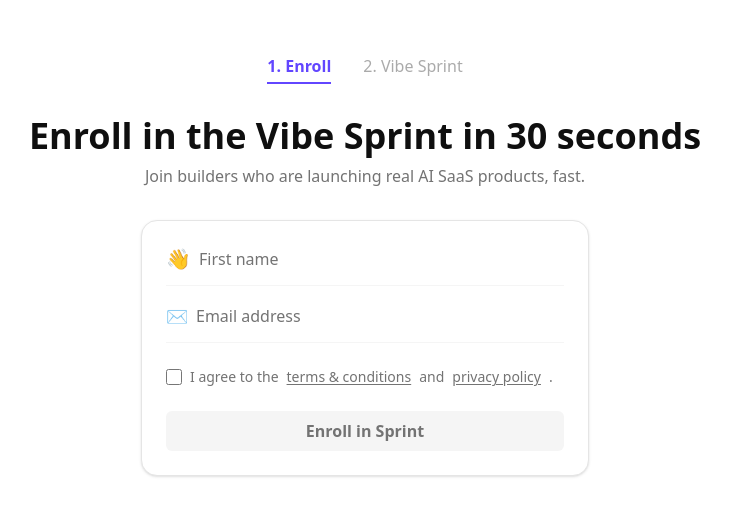
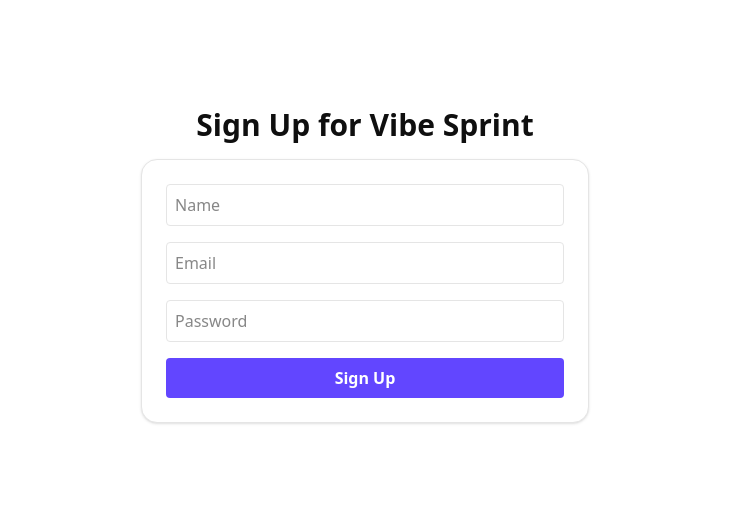
Before and after one commit to AI-ChrisLee/vibecoding, a Next.js app: page /vibecoding-register in a window 1280 px wide. Shown: the part 135-650 px from the top of the page, without its empty margins (275-1006 px from the left). Built offline with nearby package versions, Linux system fonts and the light colour scheme.

Commit message:
“Update

```diff
--- a/app/api/stripe-webhook/route.ts
+++ b/app/api/stripe-webhook/route.ts
@@ -1,9 +1,13 @@
 import { NextResponse } from "next/server";
 import { stripe } from "@/lib/stripe";
-import { supabase } from "@/lib/supabase";
+import { createClient } from "@supabase/supabase-js";
 import Stripe from "stripe";
 
 const endpointSecret = process.env.STRIPE_WEBHOOK_SECRET!;
+const supabase = createClient(
+  process.env.NEXT_PUBLIC_SUPABASE_URL!,
+  process.env.SUPABASE_SERVICE_ROLE_KEY!
+);
 
 export async function POST(req: Request) {
   const sig = req.headers.get("stripe-signature") as string;
@@ -13,23 +17,44 @@ export async function POST(req: Request) {
   let event;
   try {
     event = stripe.webhooks.constructEvent(buf, sig, endpointSecret);
-  } catch {
-    return NextResponse.json({ error: "Webhook signature verification failed" }, { status: 400 });
+  } catch (err: any) {
+    return NextResponse.json({ error: `Webhook signature verification failed: ${err.message}` }, { status: 400 });
   }
 
   if (event.type === "checkout.session.completed") {
     const session = event.data.object as Stripe.Checkout.Session;
+    const userId = session.client_reference_id || session.metadata?.userId;
     const email = session.customer_details?.email;
-    if (email) {
-      await supabase
+
+    if (userId) {
+      // Update by userId (id column in leads)
+      const { error } = await supabase
         .from("leads")
         .update({
-          Payment: true,
+          status: "paid",
+          stripe_id: session.id,
+          paid_at: new Date().toISOString(),
+          stripe_email: email,
+        })
+        .eq("id", userId);
+      if (error) {
+        console.error("Supabase update error:", error);
+      }
+    } else if (email) {
+      // Fallback: update by email
+      const { error } = await supabase
+        .from("leads")
+        .update({
           status: "paid",
           stripe_id: session.id,
           paid_at: new Date().toISOString(),
         })
         .eq("email", email);
+      if (error) {
+        console.error("Supabase update error (fallback):", error);
+      }
+    } else {
+      console.warn("No userId or email found in session.");
     }
   }
 
--- /dev/null
+++ b/app/pay/page.tsx
@@ -0,0 +1,63 @@
+"use client";
+
+import { useEffect, useState } from "react";
+import { supabase } from "@/lib/supabase";
+import { useRouter } from "next/navigation";
+
+export default function PayPage() {
+  const [loading, setLoading] = useState(true);
+  const [paid, setPaid] = useState(false);
+  const [user, setUser] = useState<any>(null);
+  const router = useRouter();
+
+  useEffect(() => {
+    const checkStatus = async () => {
+      const { data: { user } } = await supabase.auth.getUser();
+      if (!user) {
+        router.replace("/vibecoding-register");
+        return;
+      }
+      setUser(user);
+
+      // Check payment status in leads
+      const { data, error } = await supabase
+        .from("leads")
+        .select("status")
+        .eq("email", user.email)
+        .single();
+
+      if (data?.status === "paid") {
+        setPaid(true);
+        router.replace("/thanks");
+      } else {
+        setPaid(false);
+      }
+      setLoading(false);
+    };
+    checkStatus();
+  }, [router]);
+
+  const handleStripe = async () => {
+    setLoading(true);
+    // Call your backend to create a Stripe Checkout session
+    const res = await fetch("/api/checkout", { method: "POST" });
+    const { url } = await res.json();
+    window.location.href = url;
+  };
+
+  if (loading) return <div className="min-h-screen flex items-center justify-center">Loading...</div>;
+
+  return (
+    <main className="min-h-screen flex flex-col items-center justify-center">
+      <h1 className="text-3xl font-bold mb-4">Complete Your Payment</h1>
+      {!paid && (
+        <button
+          onClick={handleStripe}
+          className="bg-primary text-white rounded p-2 font-semibold"
+        >
+          Pay with Stripe
+        </button>
+      )}
+    </main>
+  );
+}
--- a/app/vibecoding-register/page.tsx
+++ b/app/vibecoding-register/page.tsx
@@ -2,95 +2,82 @@
 
 import { useState } from "react";
 import { supabase } from "@/lib/supabase";
+import { useRouter } from "next/navigation";
 
 export default function VibeCodingRegister() {
-  const [checked, setChecked] = useState(false);
+  const [email, setEmail] = useState("");
+  const [password, setPassword] = useState("");
   const [name, setName] = useState("");
-  const [email, setEmail] = useState("");
   const [loading, setLoading] = useState(false);
-  const [error, setError] = useState<string | null>(null);
-  const [success, setSuccess] = useState(false);
+  const [message, setMessage] = useState<string | null>(null);
+  const router = useRouter();
 
-  const handleSubmit = async (e: React.FormEvent) => {
+  const handleSignUp = async (e: React.FormEvent) => {
     e.preventDefault();
-    setError(null);
     setLoading(true);
-    setSuccess(false);
-    const { error } = await supabase.from("leads").insert([
-      { name, email, created_at: new Date().toISOString(), status: "pending", Payment: false },
+    setMessage(null);
+
+    // 1. Sign up with magic link
+    const { data, error } = await supabase.auth.signUp({
+      email,
+      password,
+      options: {
+        emailRedirectTo: `${window.location.origin}/pay`,
+        data: { name }
+      }
+    });
+
+    if (error) {
+      setMessage(error.message);
+      setLoading(false);
+      return;
+    }
+
+    // 2. Insert into leads table
+    await supabase.from("leads").insert([
+      { email, name, status: "pending", created_at: new Date().toISOString() }
     ]);
+
+    setMessage("Check your email for a magic link to complete registration.");
     setLoading(false);
-    if (error) {
-      setError("Failed to register. Please try again.");
-    } else {
-      setSuccess(true);
-      window.open("https://buy.stripe.com/test_6oUbJ22epaEV5zW8r4cjS00", "_blank");
-    }
   };
 
   return (
     <main className="min-h-screen flex flex-col items-center justify-center bg-background px-4 py-12">
-      {/* Progress Header */}
-      <nav className="flex gap-8 mb-8 text-base font-medium text-muted-foreground">
-        <span className="text-primary font-semibold border-b-2 border-primary pb-1">1. Enroll</span>
-        <span className="opacity-60">2. Vibe Sprint</span>
-      </nav>
-      {/* Title & Subtitle */}
-      <h1 className="text-3xl md:text-4xl font-black text-foreground mb-2 text-center">
-        Enroll in the Vibe Sprint in 30 seconds
-      </h1>
-      <p className="text-muted-foreground mb-8 text-center max-w-xl">
-        Join builders who are launching real AI SaaS products, fast.
-      </p>
-      {/* Form Card */}
-      <form onSubmit={handleSubmit} className="w-full max-w-md bg-white rounded-2xl shadow p-6 flex flex-col gap-4 border">
-        {/* First Name */}
-        <label className="flex items-center gap-2 border-b border-muted pb-3">
-          <span className="text-xl">👋</span>
+      <h1 className="text-3xl font-bold mb-4">Sign Up for Vibe Sprint</h1>
+      <form onSubmit={handleSignUp} className="w-full max-w-md bg-white rounded-2xl shadow p-6 flex flex-col gap-4 border">
         <input
           type="text"
-            placeholder="First name"
-            className="flex-1 bg-transparent outline-none text-base text-foreground placeholder:text-muted-foreground"
+          placeholder="Name"
           required
           value={name}
           onChange={e => setName(e.target.value)}
+          className="border p-2 rounded"
         />
-        </label>
-        {/* Email */}
-        <label className="flex items-center gap-2 border-b border-muted pb-3">
-          <span className="text-lg text-muted-foreground">✉️</span>
         <input
           type="email"
-            placeholder="Email address"
-            className="flex-1 bg-transparent outline-none text-base text-foreground placeholder:text-muted-foreground"
+          placeholder="Email"
           required
           value={email}
           onChange={e => setEmail(e.target.value)}
+          className="border p-2 rounded"
         />
-        </label>
-        {/* Checkbox and privacy in one column */}
-        <div className="flex flex-col gap-2 mt-2 text-sm text-muted-foreground select-none">
-          <label className="flex items-center gap-2">
         <input
-              type="checkbox"
-              checked={checked}
-              onChange={e => setChecked(e.target.checked)}
-              className="accent-primary w-4 h-4 rounded border border-muted"
+          type="password"
+          placeholder="Password"
           required
+          value={password}
+          onChange={e => setPassword(e.target.value)}
+          className="border p-2 rounded"
         />
-            I agree to the <a href="#" className="underline underline-offset-2">terms &amp; conditions</a> and <a href="#" className="underline underline-offset-2">privacy policy</a>.
-          </label>
-        </div>
-        {/* Enroll Button */}
         <button
           type="submit"
-          className={`w-full mt-2 text-base font-semibold cursor-pointer transition-transform duration-200 hover:scale-105 inline-block text-center rounded-md px-4 py-2 ${checked ? 'bg-primary text-white' : 'bg-muted text-muted-foreground cursor-not-allowed'}`}
-          disabled={!checked || loading}
+          className="bg-primary text-white rounded p-2 font-semibold"
+          disabled={loading}
         >
-          {loading ? "Submitting..." : "Enroll in Sprint"}
+          {loading ? "Signing up..." : "Sign Up"}
         </button>
-        {error && <div className="text-red-600 text-center text-sm mt-2">{error}</div>}
-        {success && <div className="text-green-600 text-center text-sm mt-2">Registered! Redirecting to payment...</div>}
+        {message && <div className="text-center mt-2">{message}</div>}
       </form>
     </main>
   );
--- a/components/hero-section.tsx
+++ b/components/hero-section.tsx
@@ -132,7 +132,7 @@ export default function HeroSection() {
         transition={{ delay: 0.3, duration: 0.7, ease: "easeOut" }}
         className="text-4xl md:text-5xl font-black leading-tight text-center font-sans"
       >
-        Clone $10M AI SaaS Products in 21 Days.
+          Clone $10M AI SaaS Products in 21 Days.
       </motion.h1>
       {/* Date range under title */}
       <motion.div
```
Also changed, not shown: app/thanks/page.tsx (added). Lines whose indentation alone changed are shown as unchanged.
